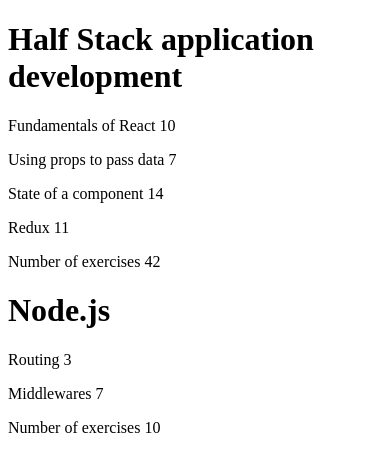
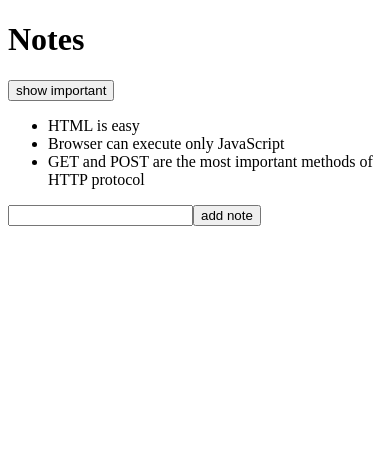
Before and after one commit to soniafaye1/fullstackopen-pt2, a React (Vite) app: page / in a window 390 px wide. Shown: the top 472 px of the page. Built offline with nearby package versions, Linux system fonts and the light colour scheme.

Commit message:
added notes example and start phonebook

```diff
--- a/src/App.jsx
+++ b/src/App.jsx
@@ -1,4 +1,5 @@
 import Course from "./Course"
+import Notes from "./Notes"
 
 const App = () => {
   const courses = [
--- /dev/null
+++ b/src/Notes.jsx
@@ -0,0 +1,43 @@
+import { useState } from 'react'
+
+const Notes = ({startingNotes}) => {
+  const [notes, setNotes] = useState(startingNotes)
+  const [newNote, setNewNote] = useState('')
+  const [showAll, setShowAll] = useState(true)
+
+  const addNote = (event) => {
+    event.preventDefault();
+    const noteObject = {
+        id: String(notes.length + 1),
+        content: newNote,
+        important: Math.random() < 0.5,
+    }
+    setNotes(notes.concat(noteObject))
+    setNewNote('')
+  }
+
+  const handleNoteChange = (event) => {
+    console.log(event.target.value)
+    setNewNote(event.target.value)
+  }
+
+  const notesToShow = showAll ? notes : notes.filter(note => note.important === true)
+
+  return (
+    <div>
+      <h1>Notes</h1>
+      <button onClick={() => setShowAll(!showAll)}>
+        show {showAll ? 'important' : 'all'}
+      </button>
+      <ul>
+        {notesToShow.map(note => <li key={note.id}>{note.content}</li>)}
+      </ul>
+      <form onSubmit={addNote}>
+        <input value={newNote} onChange={handleNoteChange}/>
+        <button type='submit'>add note</button>
+      </form>
+    </div>
+  )
+}
+
+export default Notes
--- a/src/main.jsx
+++ b/src/main.jsx
@@ -1,9 +1,29 @@
 import { StrictMode } from 'react'
 import { createRoot } from 'react-dom/client'
 import App from './App.jsx'
+import Notes from './Notes.jsx'
+
+const startingNotes = [
+  {
+    id: 1,
+    content: 'HTML is easy',
+    important: true
+  },
+  {
+    id: 2,
+    content: 'Browser can execute only JavaScript',
+    important: false
+  },
+  {
+    id: 3,
+    content: 'GET and POST are the most important methods of HTTP protocol',
+    important: true
+  }
+]
 
 createRoot(document.getElementById('root')).render(
   <StrictMode>
-    <App />
+    {/* <App /> */}
+    <Notes startingNotes={startingNotes}/>
   </StrictMode>,
 )
```
Also changed, not shown: src/PhoneBook.jsx (added, +26 -0 lines).
